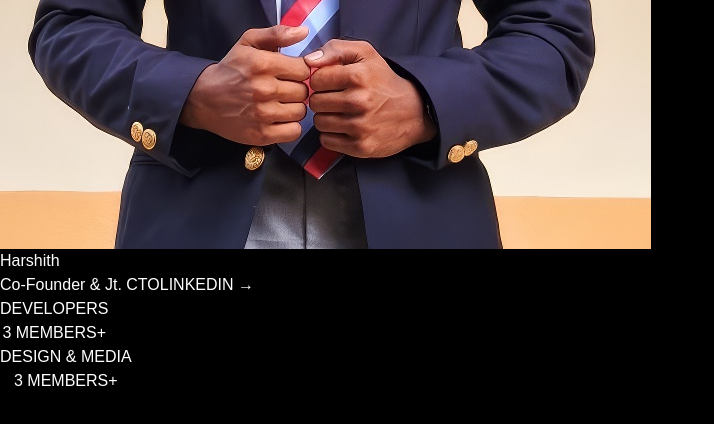
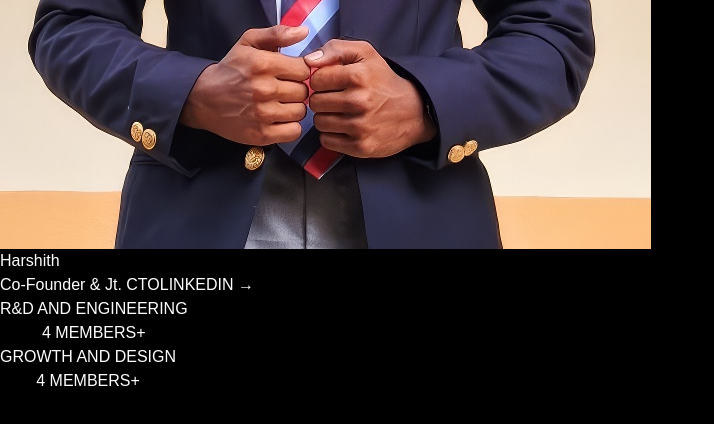
Before and after one commit to cognisynctech/cogniwire, a React (Vite) app: page / in a window 1280 px wide. Shown: the part 8035-8459 px from the top of the page, without its empty margins (0-714 px from the left). Built offline with nearby package versions, Linux system fonts and the light colour scheme; a web font is replaced by a local one.

Commit message:
Update team section: add new members, rename roles and sections

```diff
--- a/src/components/TeamSection.jsx
+++ b/src/components/TeamSection.jsx
@@ -19,19 +19,21 @@ const teamCategories = [
 	},
 	{
 		id: 'developers',
-		title: 'DEVELOPERS',
+		title: 'R&D AND ENGINEERING',
 		members: [
 			{ id: 5, name: 'Dhanyashree', image: '/img/team/5.jpeg', position: 'Developer', linkedin: 'https://www.linkedin.com/in/dhanyashree-k/' },
-			{ id: 6, name: 'Sinchana', image: '/img/team/6.jpeg', position: 'Developer', linkedin: 'https://www.linkedin.com/in/sinchana-navarathna-899935305/' },
-			{ id: 9, name: 'Indushree', image: '/img/team/9.jpeg', position: 'Developer', linkedin: 'https://www.linkedin.com/in/indu-shree-3599972a7/' },
+			{ id: 6, name: 'Sinchana', image: '/img/team/6.jpeg', position: 'QA Tester', linkedin: 'https://www.linkedin.com/in/sinchana-navarathna-899935305/' },
+			{ id: 11, name: 'Tanushree', image: '/img/team/11.jpeg', position: 'Developer', linkedin: 'https://www.linkedin.com/in/tanushree-b-sindagi/' },
+			{ id: 12, name: 'Guna', image: '/img/team/12.jpeg', position: 'Hardware Developer', linkedin: 'https://www.linkedin.com/in/-guna-m/' },
 		]
 	},
 	{
 		id: 'design',
-		title: 'DESIGN & MEDIA',
+		title: 'GROWTH AND DESIGN',
 		members: [
-			{ id: 7, name: 'Oviya', image: '/img/team/7.jpeg', position: 'Design & Finance', linkedin: 'https://www.linkedin.com/in/duggirala-oviya-95144231a/' },
+			{ id: 7, name: 'Oviya', image: '/img/team/7.jpeg', position: 'Digital Marketing Head', linkedin: 'https://www.linkedin.com/in/duggirala-oviya-95144231a/' },
 			{ id: 8, name: 'Advaith', image: '/img/team/8.jpeg', position: 'Design', linkedin: 'https://www.linkedin.com/in/n-sai-advaith-58b9a42a7/' },
+			{ id: 9, name: 'Indushree', image: '/img/team/9.jpeg', position: 'Content & Design', linkedin: 'https://www.linkedin.com/in/indu-shree-3599972a7/' },
 			{ id: 10, name: 'Ruthu', image: '/img/team/10.jpeg', position: 'Media & Design', linkedin: 'https://www.linkedin.com/in/tangirala-ruthu-639a28338/' },
 		]
 	}
```
Also changed, not shown: 2 other files (tests, documents, lock files or other folders).
